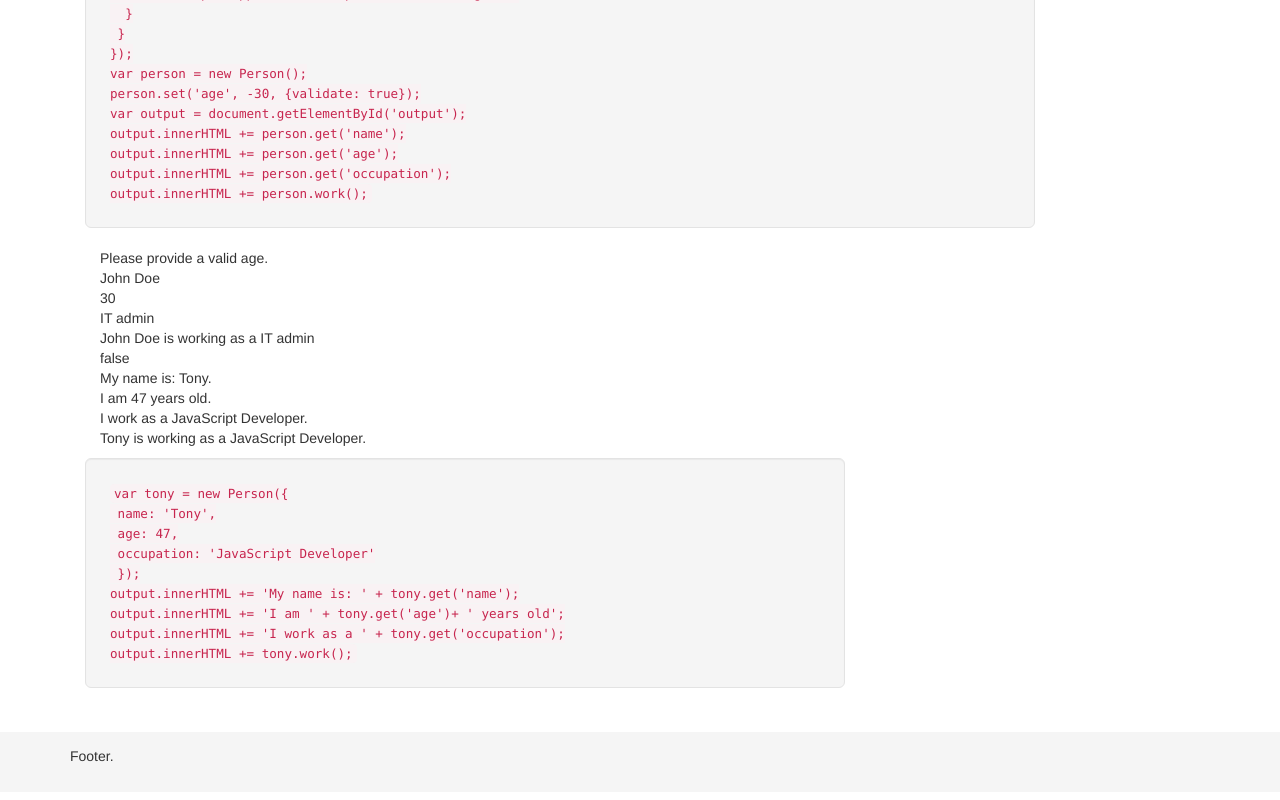
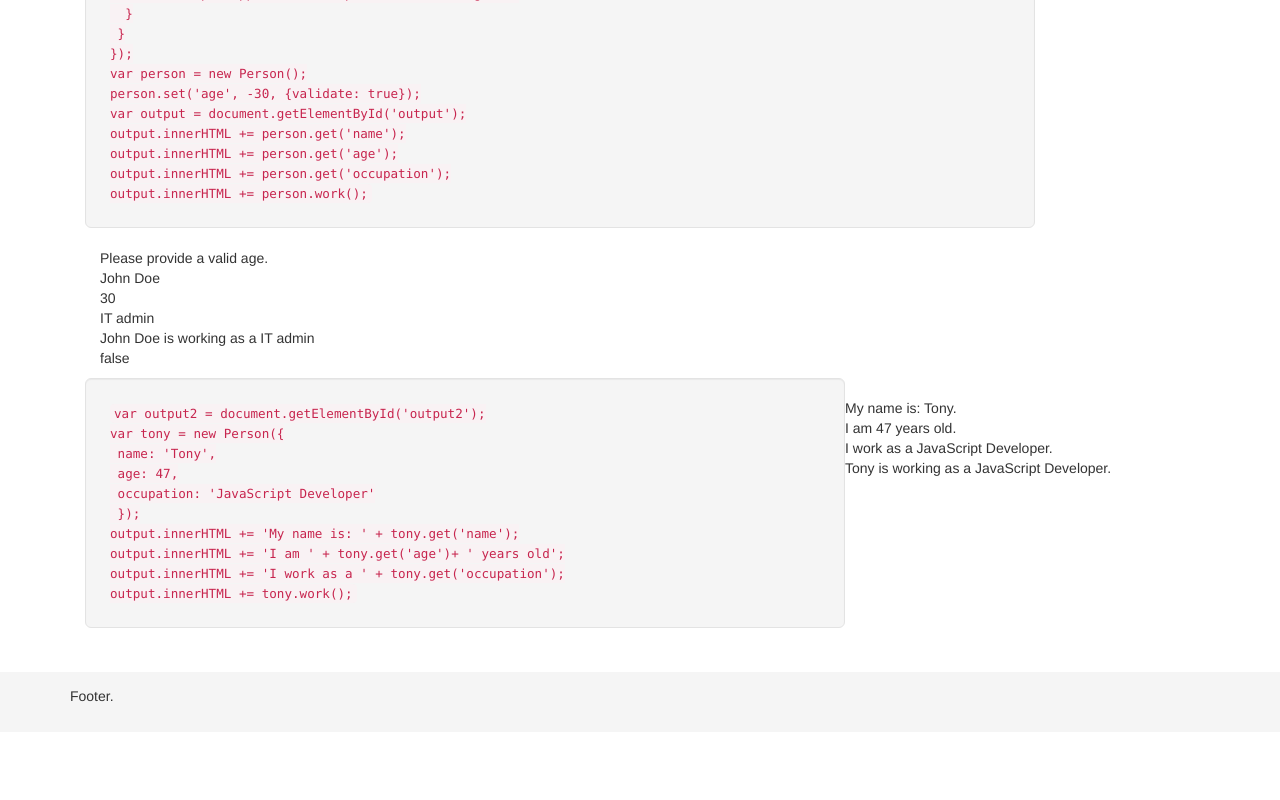
Before and after one commit to anthonybrown/connected, a plain HTML site: page index.html in a window 1280 px wide. Shown: the part 640-1440 px from the top of the page. After the commit the page ends 1372 px from the top, so only its background shows below. Drawn offline with Linux system fonts and the light colour scheme.

Commit message:
css tweak and moved output to another div

```diff
--- a/assets/css/main.css
+++ b/assets/css/main.css
@@ -9,8 +9,6 @@
 
 body {
   padding-top: 60px;
-  /* set margin to height of footer */
-  padding-bottom: 60px;
 }
 
 .starter-template {
--- a/assets/js/app.js
+++ b/assets/js/app.js
@@ -36,8 +36,8 @@ var tony = new Person({
   occupation: 'JavaScript Developer'
 });
 
-output.innerHTML += '<br>My name is: ' + tony.get('name')+ '.';+'<br>'
-output.innerHTML += '<br>I am ' + tony.get('age')+ ' years old.';+'<br>'
-output.innerHTML += '<br>I work as a ' + tony.get('occupation')+ '.';+'<br>'
-output.innerHTML += '<br>' + tony.work() +'.'+ '<br>';
+output2.innerHTML += '<br>My name is: ' + tony.get('name')+ '.';+'<br>'
+output2.innerHTML += '<br>I am ' + tony.get('age')+ ' years old.';+'<br>'
+output2.innerHTML += '<br>I work as a ' + tony.get('occupation')+ '.';+'<br>'
+output2.innerHTML += '<br>' + tony.work() +'.'+ '<br>';
 console.log(tony.toJSON());
--- a/index.html
+++ b/index.html
@@ -79,6 +79,7 @@
     <div class="container">
       <div class="col-lg-8 col-md-8 well well-lg">
         <code>
+          var output2 = document.getElementById('output2');<br>
           var tony = new Person({<br>
           &nbsp;name: 'Tony',<br>
           &nbsp;age: 47,<br>
@@ -91,6 +92,7 @@
           output.innerHTML +=  tony.work();<br>
         </code>
       </div>
+      <ul id="output2"></ul>
     </div>
   </div>
   <div class="footer">
```
